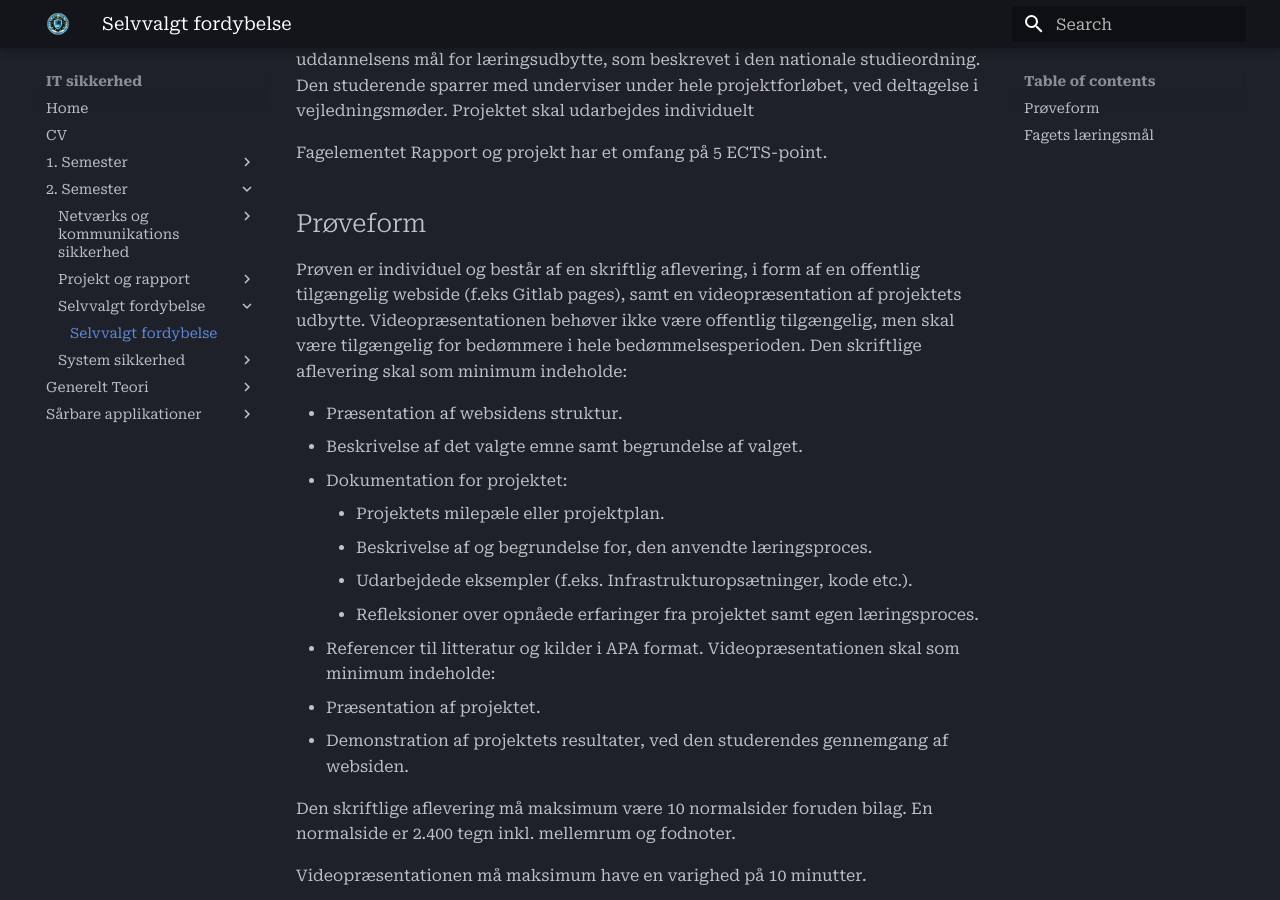
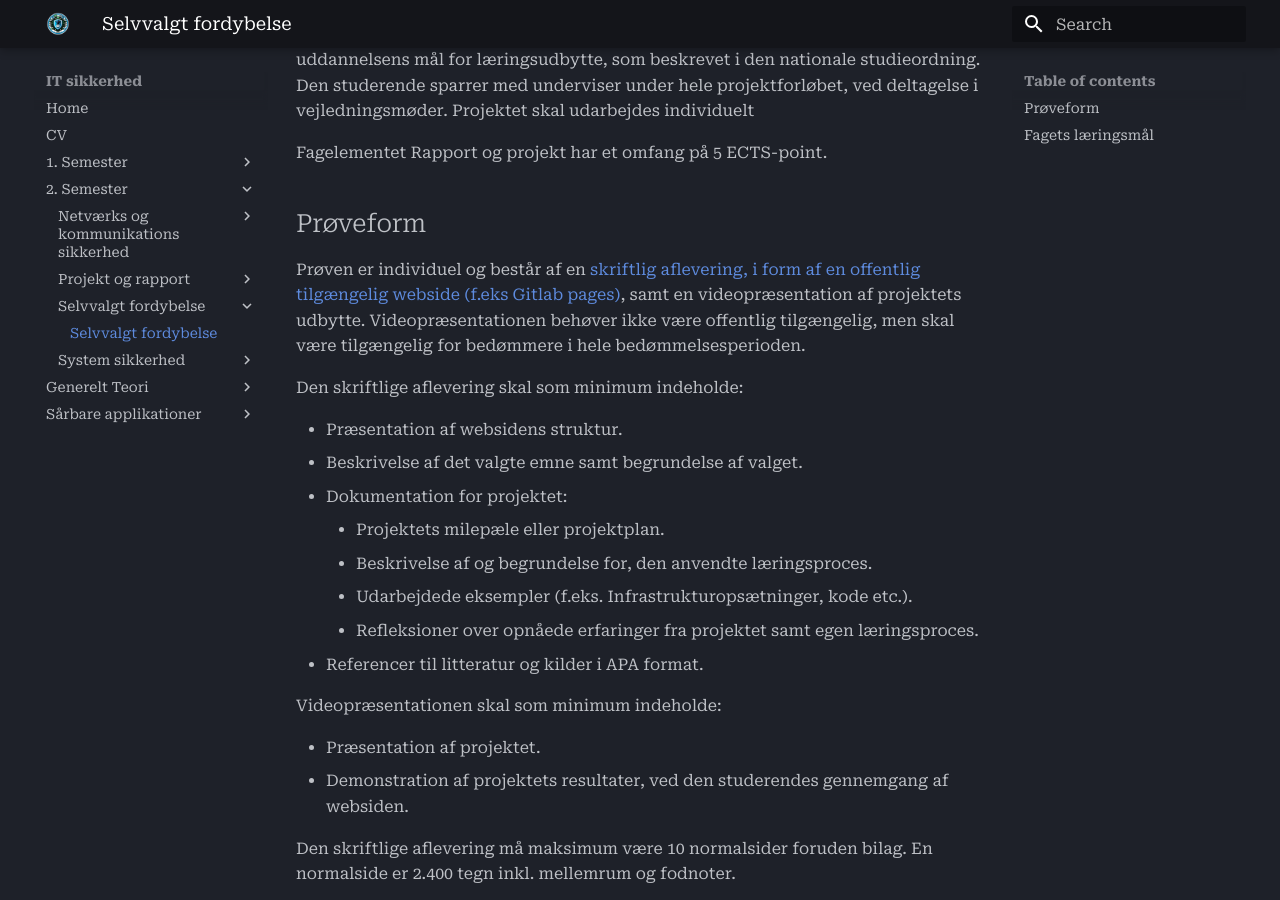
Before and after one commit to NoahRosenkjaer/IT-sikkerhed, an MkDocs documentation site: the page built from docs/2. Semester/Selvvalgt fordybelse/Selvvalgt fordybelse.md, in a window 1280 px wide and 900 px high, scrolled down 286 px. Built offline with MkDocs 1.6.1 and Material for MkDocs 9.7.7, drawn with Linux system fonts in a browser that asks for light colours; some of the changed lines change nothing that is shown.

Commit message:
Added link, and small structure change

```diff
--- a/docs/2. Semester/Selvvalgt fordybelse/Selvvalgt fordybelse.md
+++ b/docs/2. Semester/Selvvalgt fordybelse/Selvvalgt fordybelse.md
@@ -16,10 +16,11 @@ Fagelementet Rapport og projekt har et omfang på 5 ECTS-point.
 
 ## Prøveform
 
-Prøven er individuel og består af en skriftlig aflevering, i form af en offentlig tilgængelig
-webside (f.eks Gitlab pages), samt en videopræsentation af projektets udbytte.
+Prøven er individuel og består af en [skriftlig aflevering, i form af en offentlig tilgængelig
+webside (f.eks Gitlab pages)](https://noahrosenkjaer.github.io/Valgfag/), samt en videopræsentation af projektets udbytte.
 Videopræsentationen behøver ikke være offentlig tilgængelig, men skal være tilgængelig
 for bedømmere i hele bedømmelsesperioden.
+
 Den skriftlige aflevering skal som minimum indeholde:
 
 - Præsentation af websidens struktur.
@@ -31,7 +32,10 @@ Den skriftlige aflevering skal som minimum indeholde:
     - Refleksioner over opnåede erfaringer fra projektet samt egen
 læringsproces.
 - Referencer til litteratur og kilder i APA format.
+
+
 Videopræsentationen skal som minimum indeholde:
+
 - Præsentation af projektet.
 - Demonstration af projektets resultater, ved den studerendes gennemgang af
 websiden.
```
